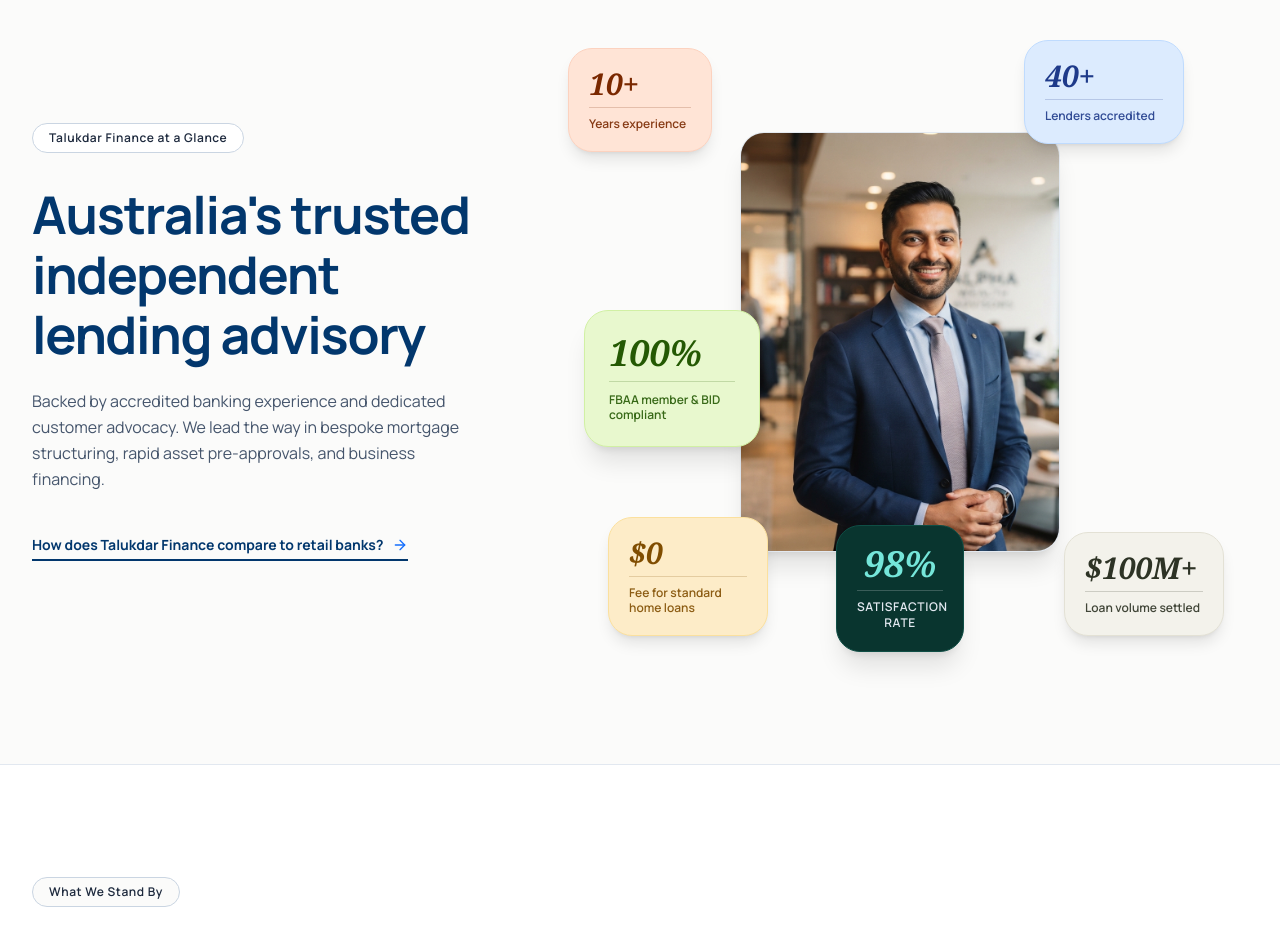
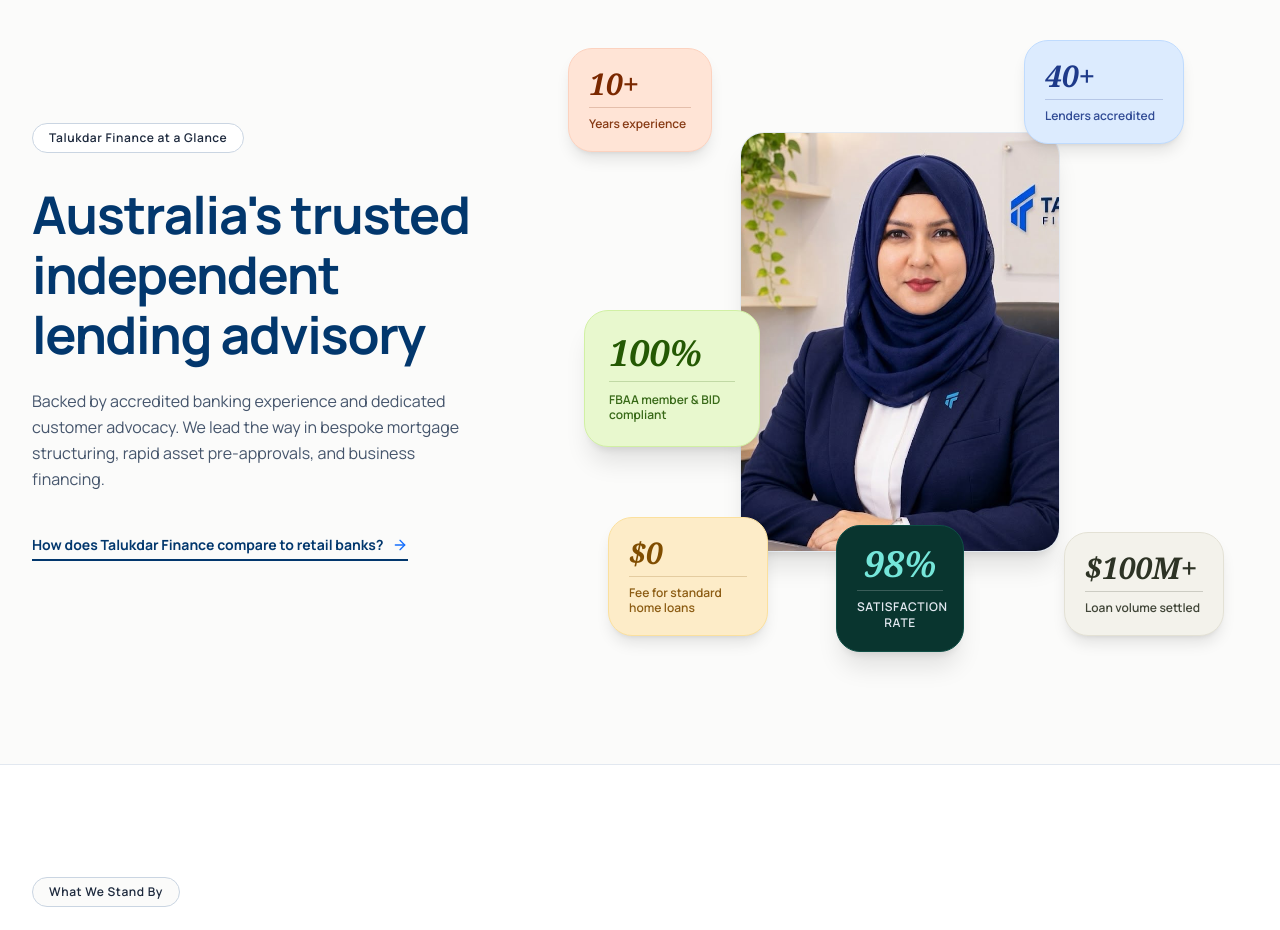
Before and after one commit to NSRArvi/talukdar-finance, a Next.js app: page / in a window 1280 px wide. Shown: the part 2500-3430 px from the top of the page. Built offline with nearby package versions, Linux system fonts and the light colour scheme; no server answers; the database is empty.

Commit message:
fix: update image source in GlanceSection component

```diff
--- a/components/home/glance-section.tsx
+++ b/components/home/glance-section.tsx
@@ -96,7 +96,7 @@ export function GlanceSection() {
             {/* Primary Center Image (Rounded vertical portrait) */}
             <div className="relative w-64 sm:w-76 lg:w-80 h-80 sm:h-96 lg:h-[420px] rounded-3xl overflow-hidden shadow-xl border border-slate-200/90 bg-slate-100 z-10">
               <Image
-                src="/about.png"
+                src="/Mantasha.jpeg"
                 alt="Talukdar Finance Principal Broker"
                 fill
                 className="object-cover object-top"
```
